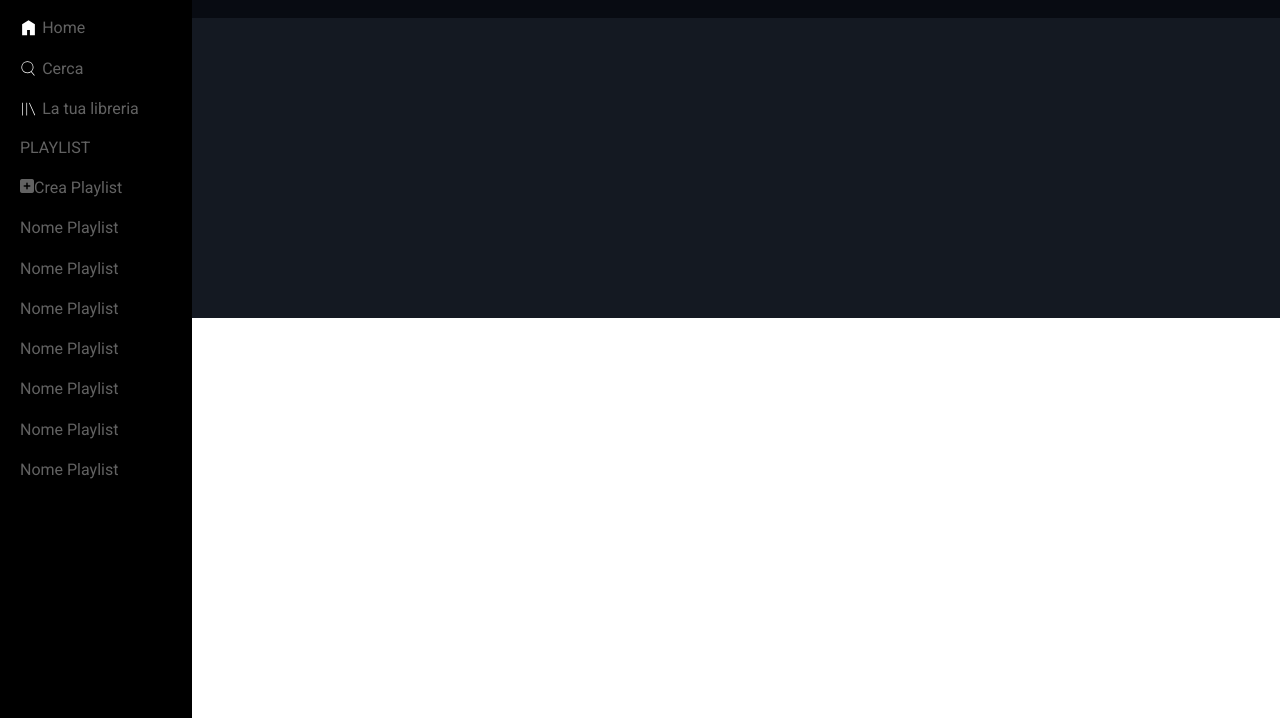
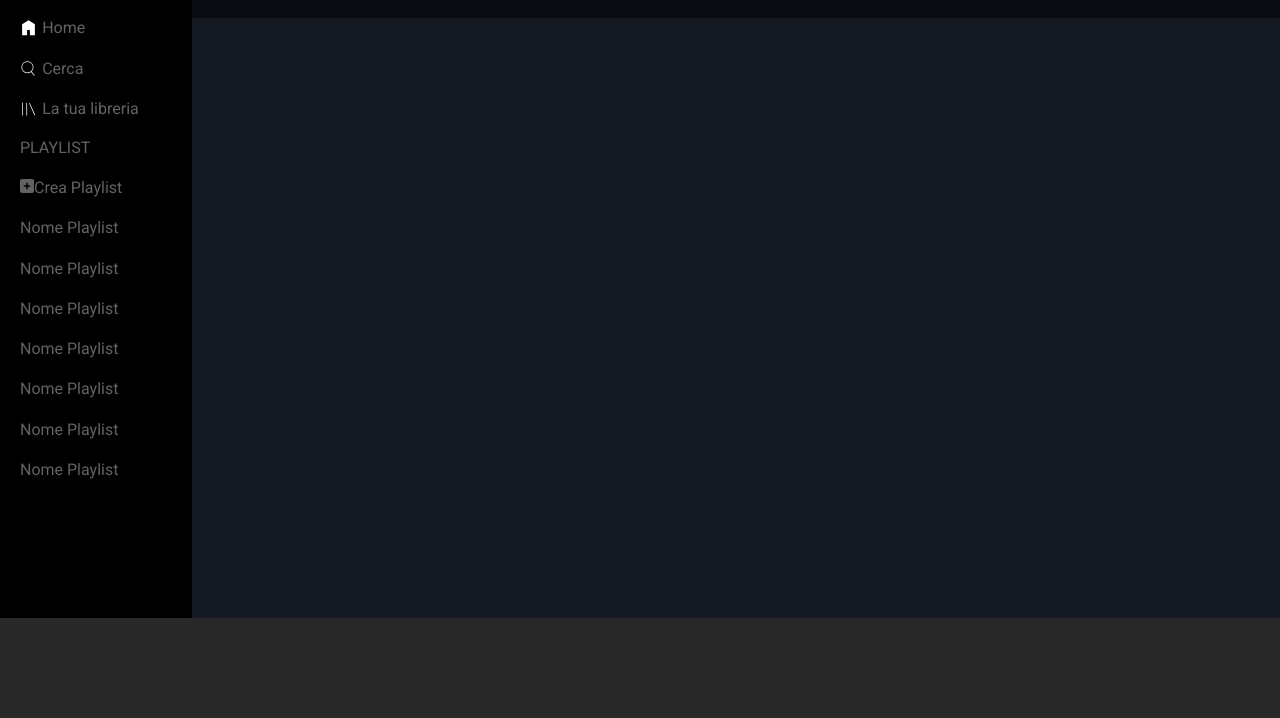
Before and after one commit to Sebastiano-Lanfranchi/html-css-spotifyweb, a plain HTML site: page index.html in a window 1280 px wide. Shown: the part 82-800 px from the top of the page. Drawn offline with Linux system fonts and the light colour scheme.

Commit message:
layout finito

```diff
--- a/css/style.css
+++ b/css/style.css
@@ -33,6 +33,8 @@
   background-color: black;
   flex-direction: column;
   width: 15%;
+  height: 90%;
+  overflow: hidden;
 }
 
 .logo-sidebar{
@@ -82,7 +84,6 @@
   justify-content: flex-end;
   align-items: center;
   position: fixed;
-
 }
 
 .button-premium{
@@ -98,6 +99,16 @@
 }
 
 .container-album{
-  height: 400px;
+  height: 100%;
   background-color: #141922;
 }
+
+/* PLAYBAR */
+.container-playbar{
+  height: 100px;
+  width: 100%;
+  position: absolute;
+  bottom: 0;
+  left: 0;
+  background-color: #282828;
+}
--- a/index.html
+++ b/index.html
@@ -38,7 +38,9 @@
 
         </div>
       </div>
+       <div class="container-playbar">
 
+       </div>
       </div>
 
   </body>
```
